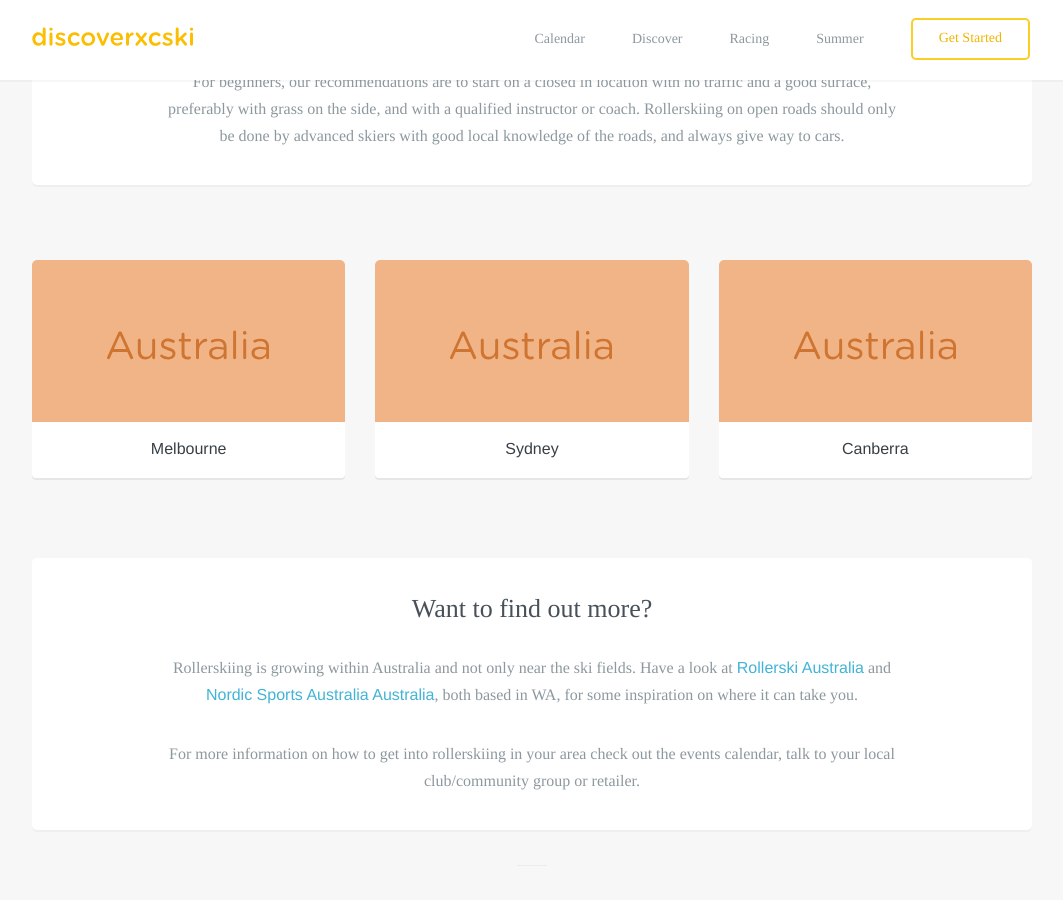
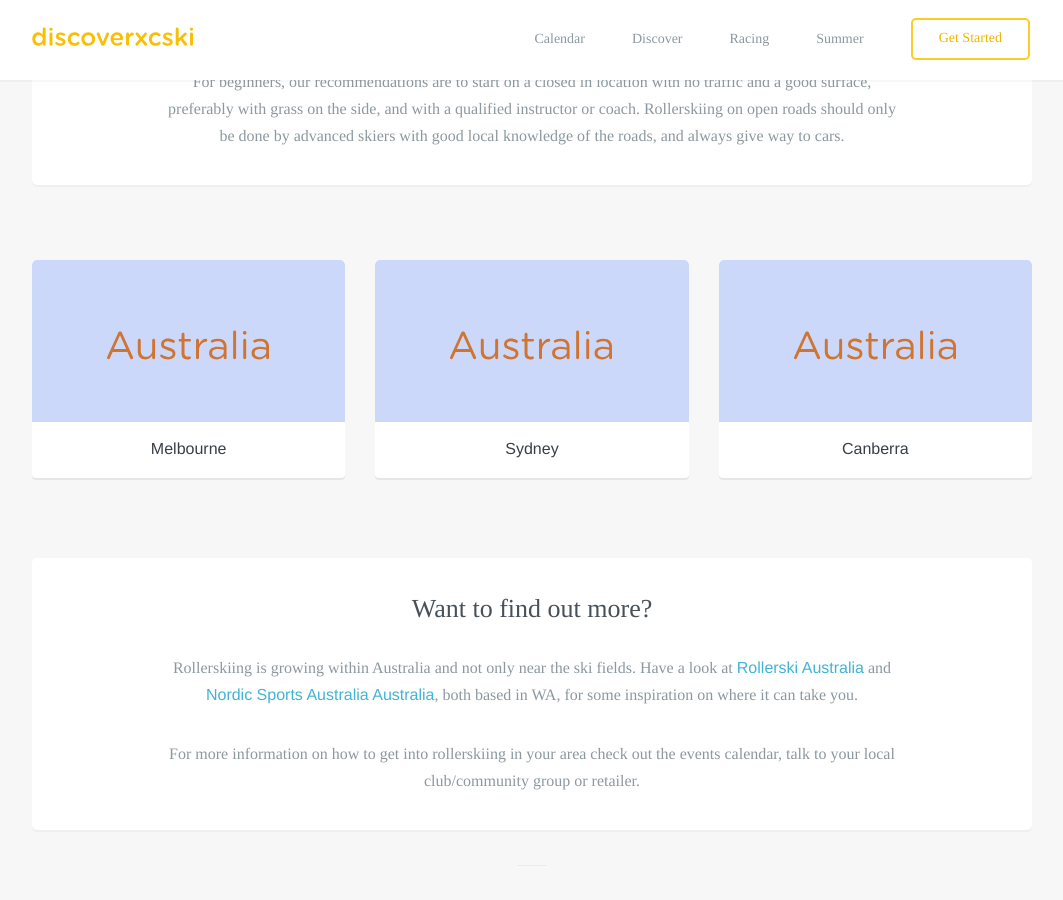
Before and after one commit to robcatto/robcatto.github.io, a Jekyll site: the page built from summer/rollerski/index.html, in a window 1280 px wide and 900 px high, scrolled down 3189 px. Shown: the whole window, without its empty margins (108-1171 px from the left). Built offline with Jekyll 4.4.1, drawn with Linux system fonts in a browser that asks for light colours; some web fonts are replaced; Markdown is read by kramdown in place of the engine named in the settings.

Commit message:
Update index.html

```diff
--- a/summer/rollerski/index.html
+++ b/summer/rollerski/index.html
@@ -147,7 +147,7 @@ layout: default
 
                         <div class="column three topic-filter">
                             <a href="http://www.biathlon.asn.au" target="_blank">
-                                    <div class="topic-filter-cover" style="   background: #F0B487;
+                                    <div class="topic-filter-cover" style="   background: #CBD8F9;
     height: 162px;
     /* margin-top: 40px; */
     background-size: cover;
@@ -177,7 +177,7 @@ layout: default
 
                         <div class="column three topic-filter">
                             <a href="http://www.biathlon.asn.au" target="_blank">
-                                    <div class="topic-filter-cover" style="   background: #F0B487;
+                                    <div class="topic-filter-cover" style="   background: #CBD8F9;
     height: 162px;
     /* margin-top: 40px; */
     background-size: cover;
@@ -207,7 +207,7 @@ layout: default
 
                         <div class="column three topic-filter">
                             <a href="http://www.biathlon.asn.au" target="_blank">
-                                    <div class="topic-filter-cover" style="   background: #F0B487;
+                                    <div class="topic-filter-cover" style="   background: #CBD8F9;
     height: 162px;
     /* margin-top: 40px; */
     background-size: cover;
```
